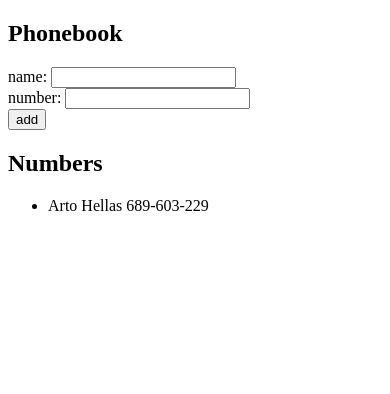
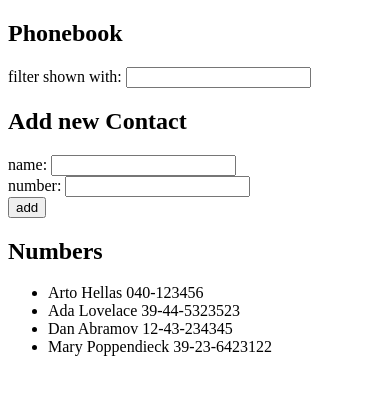
Before and after one commit to EileenJuergens/FullStackOpen2020, a React (Create React App) app in the folder Part-2/phonebook/: page / in a window 390 px wide. Shown: the top 394 px of the page. Built offline with nearby package versions, Linux system fonts and the light colour scheme.

Commit message:
feat: finish part 2.9 - phonebook

```diff
--- a/Part-2/phonebook/src/App.js
+++ b/Part-2/phonebook/src/App.js
@@ -1,11 +1,25 @@
-import React, { useState } from 'react'
+import React, { useState, useEffect } from 'react'
 
 const App = () => {
-  const [ persons, setPersons] = useState([
-    { name: 'Arto Hellas', number: '689-603-229' }
+  const [persons, setPersons] = useState([
+    { name: 'Arto Hellas', number: '040-123456' },
+    { name: 'Ada Lovelace', number: '39-44-5323523' },
+    { name: 'Dan Abramov', number: '12-43-234345' },
+    { name: 'Mary Poppendieck', number: '39-23-6423122' }
   ])
-  const [ newName, setNewName ] = useState('')
-  const [ newNumber, setNewNumber ] = useState('')
+  const [newName, setNewName] = useState('')
+  const [newNumber, setNewNumber] = useState('')
+  const [searchTerm, setSearchTerm] = useState('')
+  const [searchResults, setSearchResults] = useState([])
+
+
+  useEffect(() => {
+    searchTerm.length
+      ? setSearchResults(persons.filter(person =>
+        person.name.toLowerCase().includes(searchTerm.toLowerCase())))
+      : setSearchResults([])
+
+  }, [searchTerm, persons])
 
   const addPerson = event => {
     event.preventDefault()
@@ -13,7 +27,6 @@ const App = () => {
       name: newName,
       number: newNumber
     }
-
     const dobbledName = persons.find(person => person.name === newName)
 
     dobbledName
@@ -22,6 +35,10 @@ const App = () => {
 
     setNewName('')
     setNewNumber('')
+  }
+
+  const handleFilterChange = event => {
+    setSearchTerm(event.target.value)
   }
 
   const handleNameChange = event => {
@@ -35,10 +52,12 @@ const App = () => {
   return (
     <div>
       <h2>Phonebook</h2>
+        filter shown with: <input value={searchTerm} onChange={handleFilterChange} />
+      <h2>Add new Contact</h2>
       <form onSubmit={addPerson}>
         <div>
-          name: <input value={newName} onChange={handleNameChange}/><br/>
-          number: <input value={newNumber} onChange={handleNumberChange}/>
+          name: <input value={newName} onChange={handleNameChange} /><br />
+          number: <input value={newNumber} onChange={handleNumberChange} />
         </div>
         <div>
           <button type="submit">add</button>
@@ -46,9 +65,9 @@ const App = () => {
       </form>
       <h2>Numbers</h2>
       <ul>
-        {persons.map((person, i) =>
-         <li key={i}>{person.name} {person.number}</li>
-        )}
+        {searchResults.length
+          ? searchResults.map(person => <li key={person.name}>{person.name} {person.number}</li>)
+          : persons.map(person => <li key={person.name}>{person.name} {person.number}</li>)}
       </ul>
     </div>
   )
```
